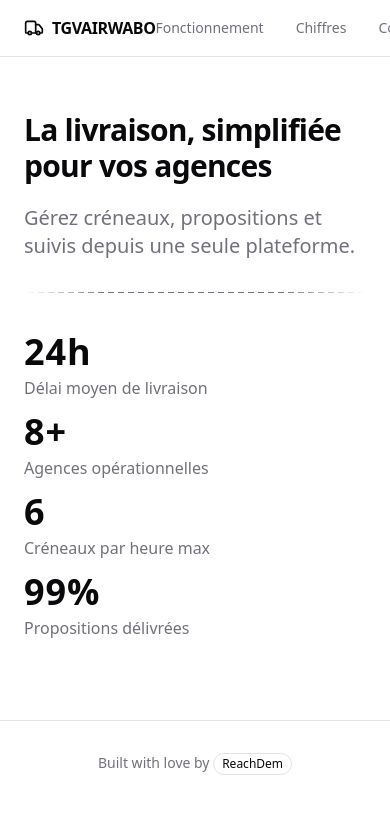
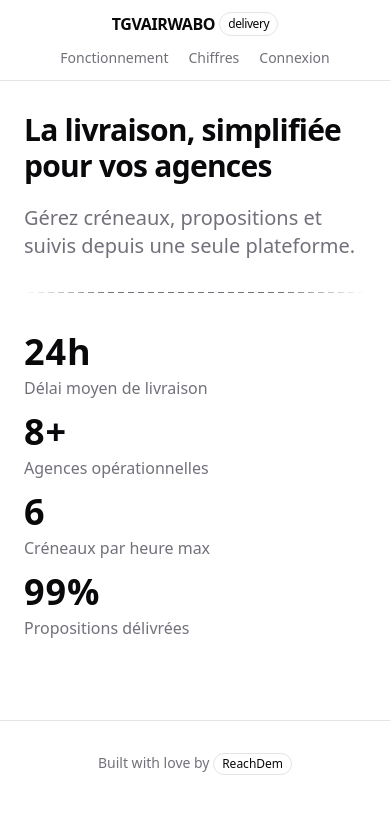
Before and after one commit to ReachDem/taw-delivery, a Next.js app: page / in a window 390 px wide. Shown: the top 814 px of the page. Built offline with nearby package versions, Linux system fonts and the light colour scheme.

Commit message:
refactor: improve Navbar layout and styling for better responsiveness

```diff
--- a/app/page.tsx
+++ b/app/page.tsx
@@ -47,12 +47,13 @@ function DashedLine({
 function Navbar() {
   return (
     <nav className="fixed top-0 z-50 w-full border-b bg-background/80 backdrop-blur-sm">
-      <div className="container mx-auto flex h-14 max-w-5xl items-center justify-between px-6">
-        <Link href="/" className="flex items-center gap-2 font-semibold tracking-tight">
-          <Truck className="h-5 w-5" />
-          TGVAIRWABO
+      <div className="container mx-auto max-w-5xl px-4 sm:px-6">
+        <div className="flex flex-col items-center gap-3 py-3 sm:h-14 sm:flex-row sm:items-center sm:justify-between sm:gap-0 sm:py-0">
+        <Link href="/" className="flex  gap-1 font-semibold tracking-tight">
+          <span className="text-base">TGVAIRWABO</span>
+          <Badge variant="outline" className="px-2 py-0.5">delivery</Badge>
         </Link>
-        <div className="flex items-center gap-8 text-sm text-muted-foreground">
+        <div className="flex w-full flex-wrap items-center justify-center gap-5 text-sm text-muted-foreground sm:w-auto sm:gap-8">
           <Link href="#fonctionnement" className="transition-colors hover:text-foreground">
             Fonctionnement
           </Link>
@@ -62,6 +63,7 @@ function Navbar() {
           <Link href="/admin/login" className="transition-colors hover:text-foreground">
             Connexion
           </Link>
+        </div>
         </div>
       </div>
     </nav>
```
